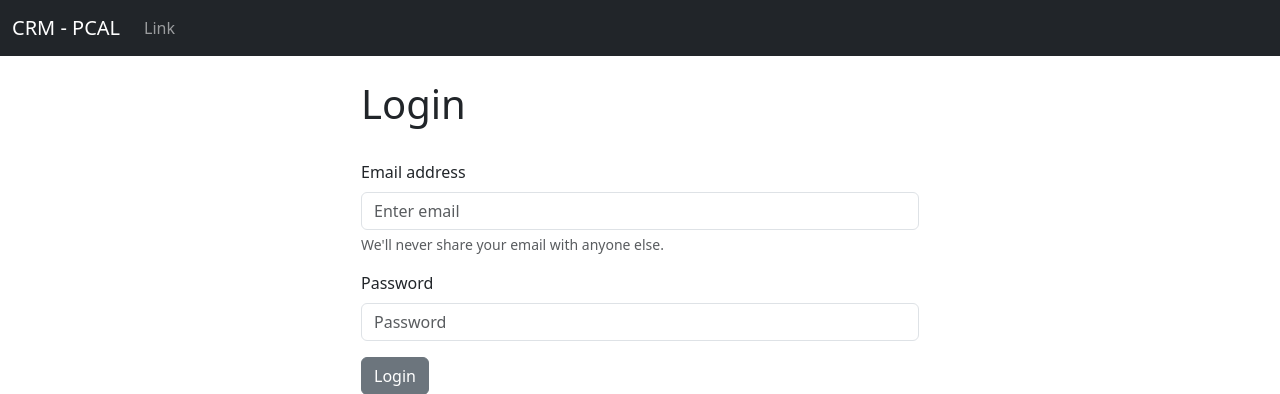
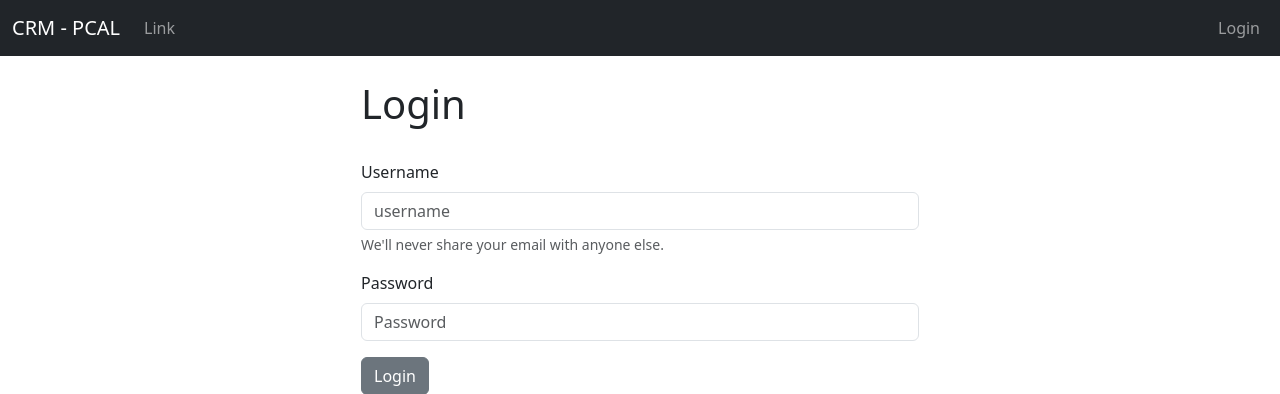
Before and after one commit to Parbelaez/django_crm, a Django app: page / in a window 1280 px wide. Shown: the top 394 px of the page. Run offline with Django 4.2, Linux system fonts and the light colour scheme.

Commit message:
Create the logout functionality

```diff
--- a/app_crm/templates/home.html
+++ b/app_crm/templates/home.html
@@ -11,12 +11,12 @@
             <br>
             <form>
                 <div class="mb-3">
-                    <label for="exampleInputEmail1" class="form-label">Email address</label>
+                    <label for="exampleInputEmail1" class="form-label">Username</label>
                     <input
-                        type="email"
+                        type="text"
                         class="form-control"
                         name="username"
-                        placeholder="Enter email"
+                        placeholder="username"
                         required
                     />
                     <div id="emailHelp" class="form-text">
--- a/app_crm/templates/navbar.html
+++ b/app_crm/templates/navbar.html
@@ -47,9 +47,22 @@
           type="search"
           placeholder="Search"
           aria-label="Search"
-        /> {% endcomment %}
-        {% comment %} <button class="btn btn-outline-success" type="submit">Search</button> {% endcomment %}
-      </form>
+        />
+        <button class="btn btn-outline-success" type="submit">Search</button>
+      </form> {% endcomment %}
+      <ul class="navbar-nav mb-2 mb-lg-0">
+        {% if user.is_authenticated %}
+        <li class="nav-item">
+          <a class="nav-link" href="{% url 'logout' %}">Logout</a>
+        </li>
+        {% else %}
+        <li class="nav-item">
+          <a class="nav-link" href="{% url 'home' %}">Login</a>
+        </li>
+        {% comment %} <li class="nav-item">
+          <a class="nav-link" href="{% url 'register' %}">Register</a>
+        </li> {% endcomment %}
+        {% endif %}
     </div>
   </div>
 </nav>
--- a/app_crm/views.py
+++ b/app_crm/views.py
@@ -34,4 +34,6 @@ def login_user(request):
     pass
 
 def logout_user(request):
-    pass
+    logout(request)
+    messages.success(request, ('You have been logged out...'))
+    return redirect('home')
```
